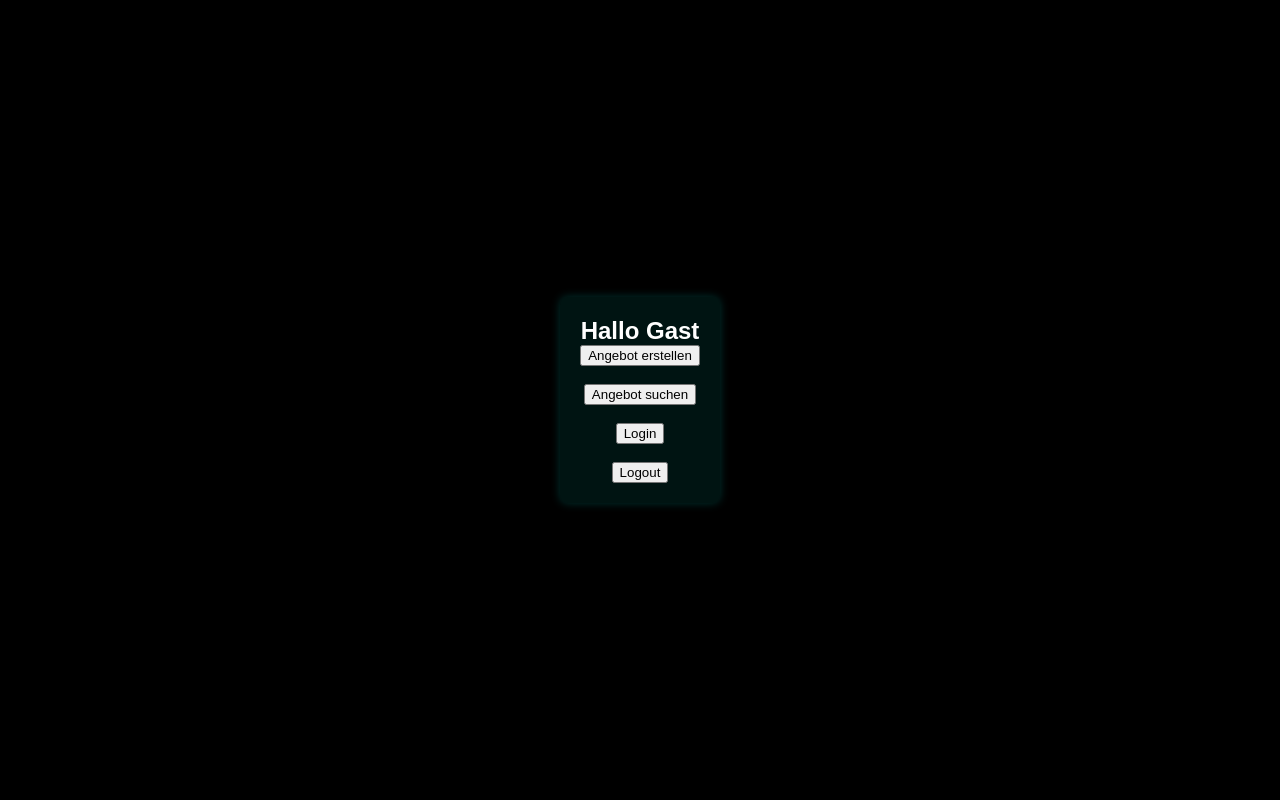
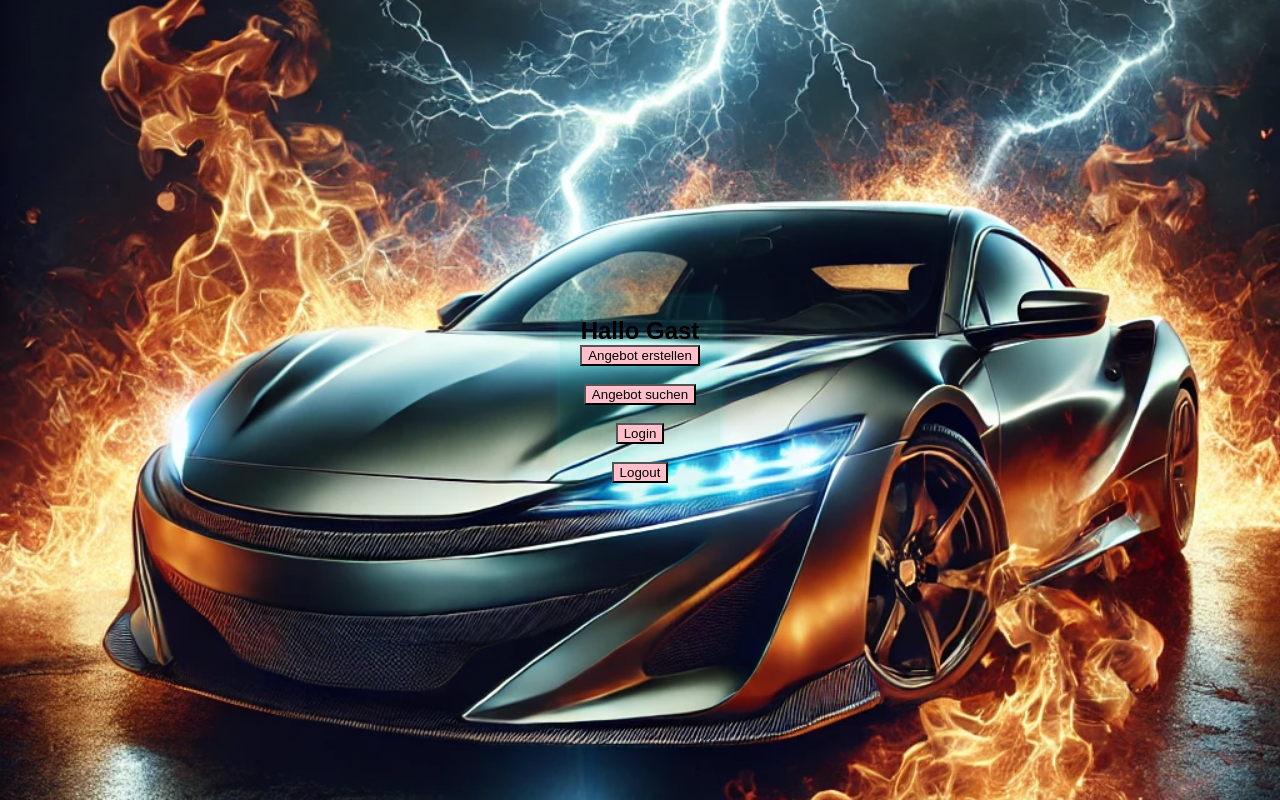
Before and after one commit to dionysm/CarsDatabanken, a Flask app: page / in a window 1280 px wide. Run offline with Flask 3, Linux system fonts and the light colour scheme.

Commit message:
Image hintergrund

```diff
--- a/static/styles.css
+++ b/static/styles.css
@@ -1,4 +1,9 @@
 body {
+    background-image: url("img/FeuerAuto.png");
+    background-size: cover;
+    background-position: center;
+    background-repeat: no-repeat;
+    background-attachment: fixed;
     background-color: black;
     color: white; /* Standard Schriftfarbe auf weiß */
     font-family: Arial, sans-serif;
@@ -8,7 +13,11 @@ body {
     height: 100vh;
     margin: 0;
 }
+.logo{
 
+    width: 100vh;
+    height: 100vh;
+}
 .login-container {
     background-color: rgba(7, 197, 172, 0.1);
     padding: 20px;
@@ -38,7 +47,14 @@ input[type="submit"]:hover {
     background-color: #A9F5F2; /* Hover-Effekt für alle Eingabefelder und Buttons */
 }
 
-h2 {
-    color: white; /* Schriftfarbe für den Titel */
+.login-container h2 {
+    color: black; /* Schriftfarbe für den Titel */
     margin: 0; /* Abstand entfernen */
 }
+button
+{
+    background-color: pink;
+
+
+
+}
--- a/templates/createOffer.html
+++ b/templates/createOffer.html
@@ -3,8 +3,10 @@
 <head>
     <meta charset="UTF-8">
     <title>Login</title>
+    <link rel="stylesheet" href="{{ url_for('static', filename='styles.css') }}">
 </head>
 <body>
+<div class="login-container">
 {% if username %}
 <form action="{{ url_for('angebot_einfuegen') }}" method="GET">
     <h1>Verkaufsangebot erstellen:</h1>
@@ -49,6 +51,8 @@
 {% else %}
     {% include "login.html" %}
 {% endif %}
+
 </form>
+</div>
 </body>
 </html>
--- a/templates/searchOffers.html
+++ b/templates/searchOffers.html
@@ -3,8 +3,11 @@
 <head>
     <meta charset="UTF-8">
     <title>die Welt der Autos</title>
+    <link rel="stylesheet" href="{{ url_for('static', filename='styles.css') }}">
+
 </head>
 <body>
+<div class="login-container">
     <h1>die Welt der Autos</h1>
     <form method="GET" action="/result">
         <label for="hersteller">Hersteller</label>
@@ -28,6 +31,6 @@
         <button type="submit">Okay</button>
     </form>
 
-
+    <div class="login-container">
 </body>
 </html>
```
Lines whose indentation alone changed are shown as unchanged.
